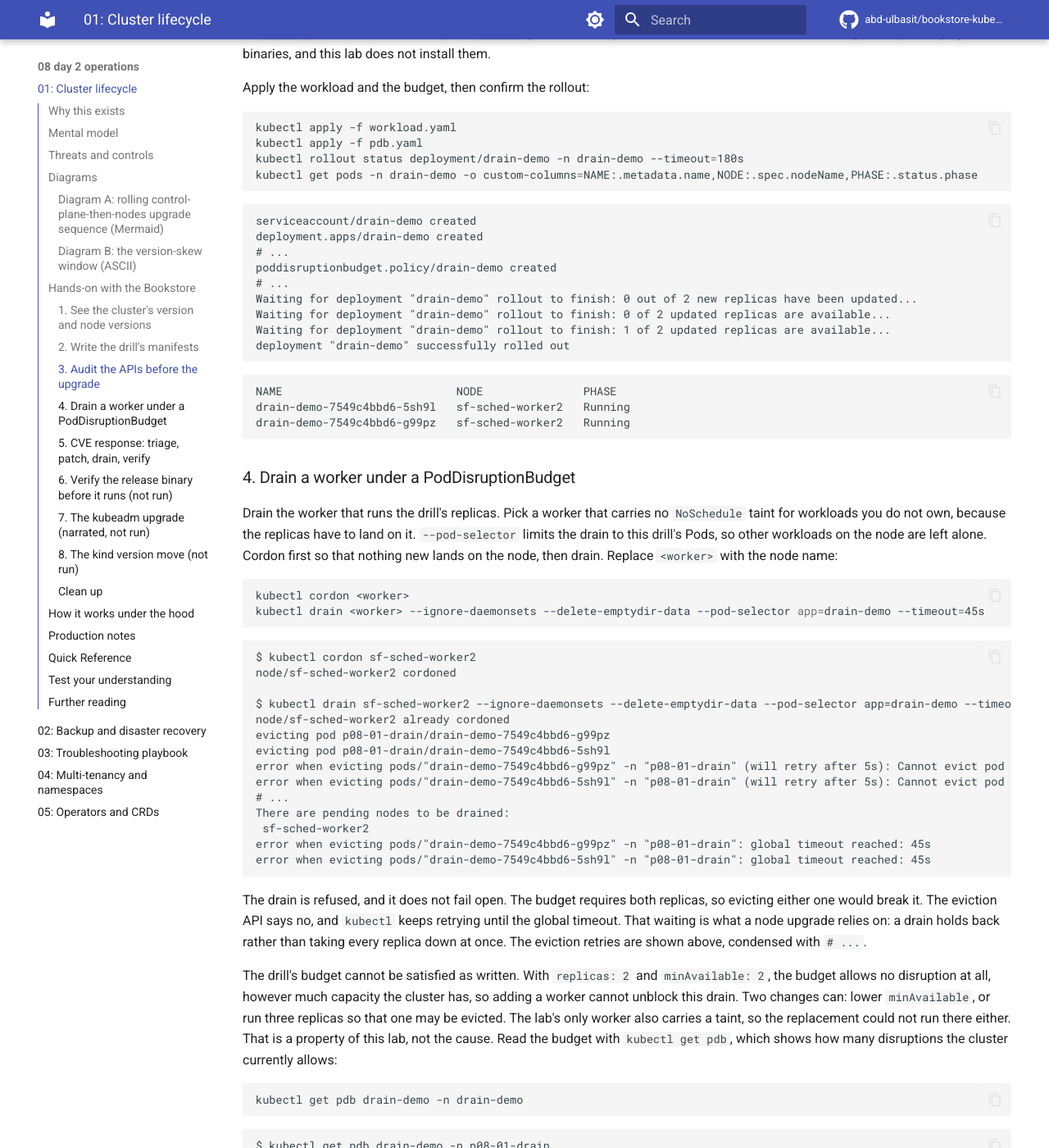
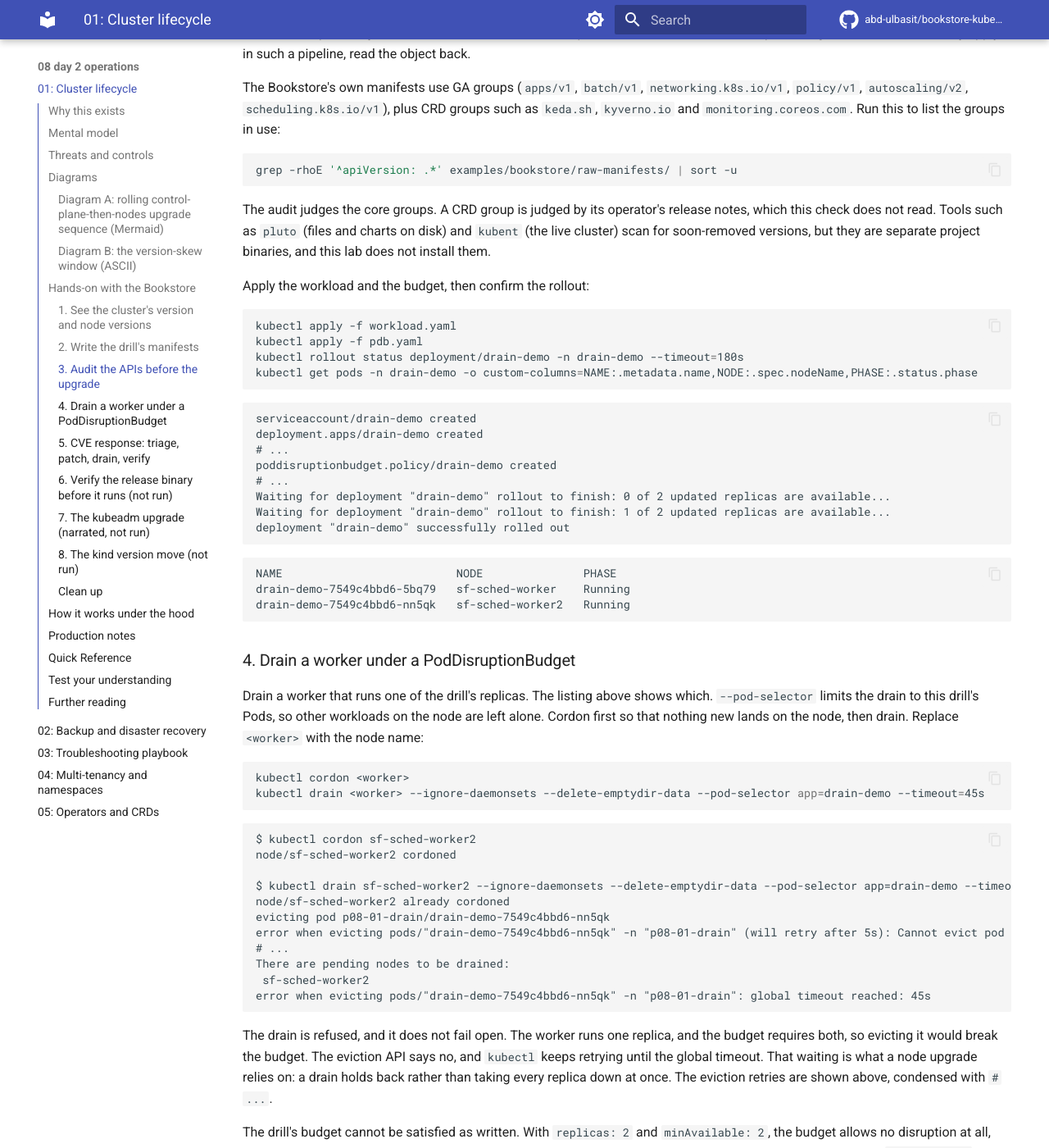
Before and after one commit to abd-ulbasit/bookstore-kubernetes-guide, an MkDocs documentation site: the page built from full-guide/08-day-2-operations/01-cluster-lifecycle.md, in a window 1280 px wide and 1400 px high, scrolled down 7391 px. Shown: the whole window at 82% size. Built offline with MkDocs 1.6.1 and Material for MkDocs 9.7.7, drawn with Linux system fonts in a browser that asks for light colours; comment, search, counter and statistics services are not loaded; some of the changed text lies outside the part shown.

Commit message:
08.01: default-deny in the drill namespace, recaptured on the three-node cluster
The drill namespace now carries the default-deny NetworkPolicy the baseline
asks of every namespace, and the lab was run again. With no tainted node the
replicas spread across both workers, so the drain evicts one Pod and the
budget still refuses it; the chapter text and captured blocks follow that run.

The not-evaluated allowlist keeps the two lines the gates read for the kind
cluster config (no-scanner-result for the static gate, Cluster for the
admission gate). The missing-crd line is dropped: the admission gate looks up
the unknown kind, so that line was never read. I checked this by removing each
line in turn and running both gates.

Co-Authored-By: Claude Sonnet 5.5 <noreply@anthropic.com>

````diff
--- a/full-guide/08-day-2-operations/01-cluster-lifecycle.md
+++ b/full-guide/08-day-2-operations/01-cluster-lifecycle.md
@@ -321,8 +333,8 @@ spec:
       app: drain-demo
 ```
 
-Save the three documents as `namespace.yaml`, `workload.yaml` and `pdb.yaml`,
-then create the namespace:
+Save the three blocks as `namespace.yaml` (the namespace and its policy),
+`workload.yaml` and `pdb.yaml`, then create the namespace and the policy:
 
 ```sh
 kubectl apply -f namespace.yaml
@@ -410,7 +423,6 @@ deployment.apps/drain-demo created
 # ...
 poddisruptionbudget.policy/drain-demo created
 # ...
-Waiting for deployment "drain-demo" rollout to finish: 0 out of 2 new replicas have been updated...
 Waiting for deployment "drain-demo" rollout to finish: 0 of 2 updated replicas are available...
 Waiting for deployment "drain-demo" rollout to finish: 1 of 2 updated replicas are available...
 deployment "drain-demo" successfully rolled out
@@ -419,15 +431,14 @@ deployment "drain-demo" successfully rolled out
 <!-- gate: output -->
 ```
 NAME                          NODE               PHASE
-drain-demo-7549c4bbd6-5sh9l   sf-sched-worker2   Running
-drain-demo-7549c4bbd6-g99pz   sf-sched-worker2   Running
+drain-demo-7549c4bbd6-5bq79   sf-sched-worker    Running
+drain-demo-7549c4bbd6-nn5qk   sf-sched-worker2   Running
 ```
 
 ### 4. Drain a worker under a PodDisruptionBudget
 
-Drain the worker that runs the drill's replicas. Pick a worker that carries no
-`NoSchedule` taint for workloads you do not own, because the replicas have to
-land on it. `--pod-selector` limits the drain to this drill's Pods, so other
+Drain a worker that runs one of the drill's replicas. The listing above shows
+which. `--pod-selector` limits the drain to this drill's Pods, so other
 workloads on the node are left alone. Cordon first so that nothing new lands on
 the node, then drain. Replace `<worker>` with the node name:
 
@@ -443,19 +454,17 @@ node/sf-sched-worker2 cordoned
 
 $ kubectl drain sf-sched-worker2 --ignore-daemonsets --delete-emptydir-data --pod-selector app=drain-demo --timeout=45s
 node/sf-sched-worker2 already cordoned
-evicting pod p08-01-drain/drain-demo-7549c4bbd6-g99pz
-evicting pod p08-01-drain/drain-demo-7549c4bbd6-5sh9l
-error when evicting pods/"drain-demo-7549c4bbd6-g99pz" -n "p08-01-drain" (will retry after 5s): Cannot evict pod as it would violate the pod's disruption budget.
-error when evicting pods/"drain-demo-7549c4bbd6-5sh9l" -n "p08-01-drain" (will retry after 5s): Cannot evict pod as it would violate the pod's disruption budget.
+evicting pod p08-01-drain/drain-demo-7549c4bbd6-nn5qk
+error when evicting pods/"drain-demo-7549c4bbd6-nn5qk" -n "p08-01-drain" (will retry after 5s): Cannot evict pod as it would violate the pod's disruption budget.
 # ...
 There are pending nodes to be drained:
  sf-sched-worker2
-error when evicting pods/"drain-demo-7549c4bbd6-g99pz" -n "p08-01-drain": global timeout reached: 45s
-error when evicting pods/"drain-demo-7549c4bbd6-5sh9l" -n "p08-01-drain": global timeout reached: 45s
+error when evicting pods/"drain-demo-7549c4bbd6-nn5qk" -n "p08-01-drain": global timeout reached: 45s
 ```
 
-The drain is refused, and it does not fail open. The budget requires both
-replicas, so evicting either one would break it. The eviction API says no, and
+The drain is refused, and it does not fail open. The worker runs one replica,
+and the budget requires both, so evicting it would break the budget. The
+eviction API says no, and
 `kubectl` keeps retrying until the global timeout. That waiting is what a node
 upgrade relies on: a drain holds back rather than taking every replica down at
 once. The eviction retries are shown above, condensed with `# ...`.
@@ -464,9 +473,8 @@ The drill's budget cannot be satisfied as written. With `replicas: 2` and
 `minAvailable: 2`, the budget allows no disruption at all, however much
 capacity the cluster has, so adding a worker cannot unblock this drain. Two
 changes can: lower `minAvailable`, or run three replicas so that one may be
-evicted. The lab's only worker also carries a taint, so the replacement could
-not run there either. That is a property of this lab, not the cause. Read the budget with `kubectl get pdb`, which shows how
-many disruptions the cluster currently allows:
+evicted. Read the budget with `kubectl get pdb`, which shows how many
+disruptions the cluster currently allows:
 
 ```sh
 kubectl get pdb drain-demo -n drain-demo
````
Also changed, not shown: other parts of full-guide/08-day-2-operations/01-cluster-lifecycle.md (+15 -2 lines), 3 other files.
